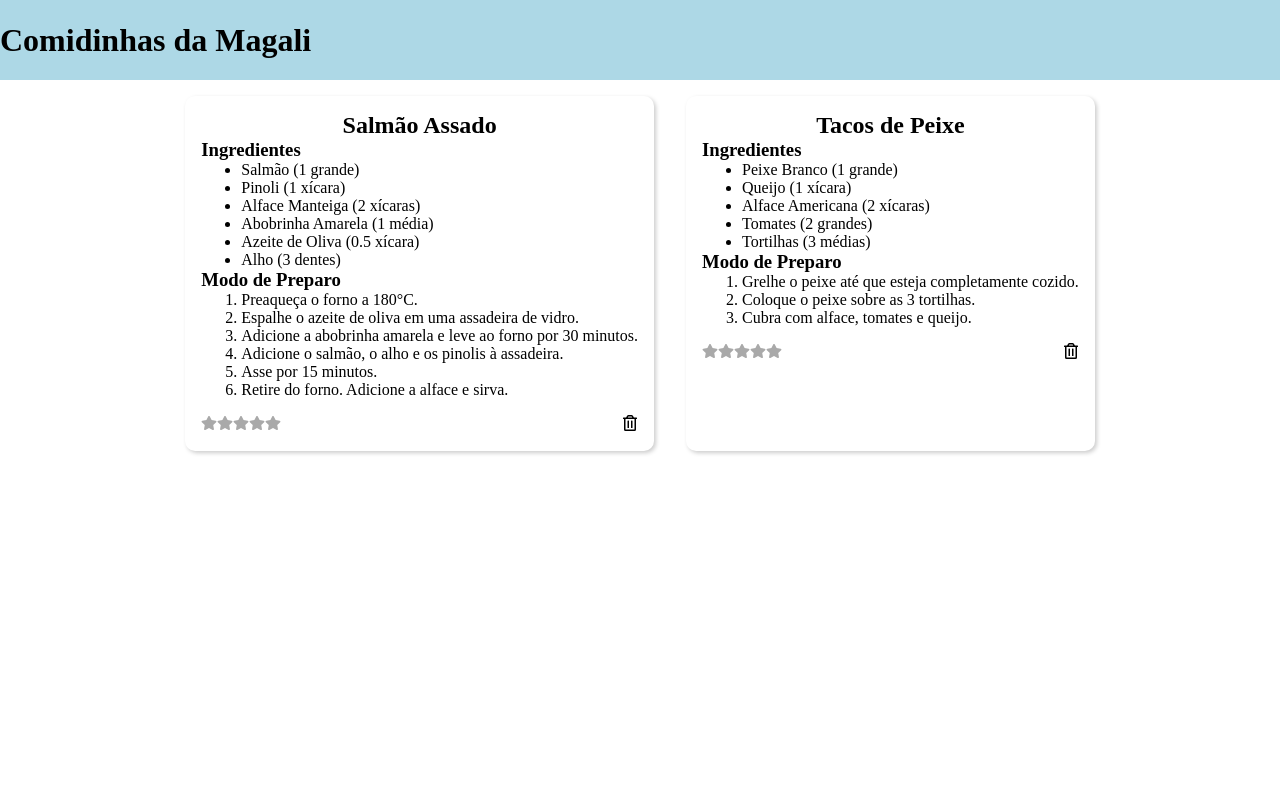
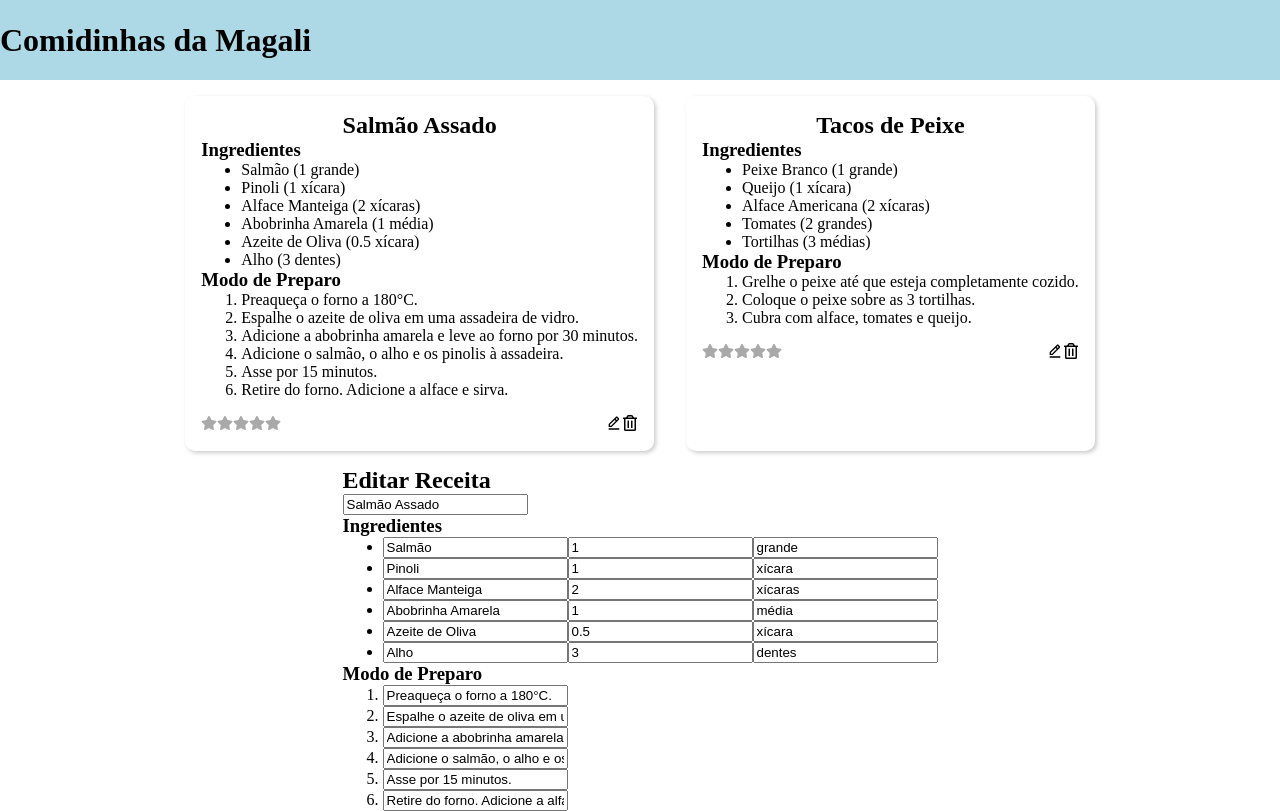
Before and after one commit to Kauan-13/IFSC_FEI2, a React (Vite) app in the folder receitas/: page / in a window 1280 px wide. Both pictures are taken after a click on the icon 630 px from the left and 423 px from the top of the page. Built offline with nearby package versions, Linux system fonts and the light colour scheme.

Commit message:
Formulario para editar Receitas

```diff
--- /dev/null
+++ b/receitas/src/componentes/Formulario/index.tsx
@@ -0,0 +1,46 @@
+import type { IReceita } from "../../interfaces/Receita"
+
+interface Props {
+    receita: IReceita | undefined
+    aoAtualizar: (r: IReceita) => void
+}
+
+const Formulario = ({receita, aoAtualizar}: Props) => {
+
+    // if (!receita) {
+    //     return <p>Selecione Receita</p>
+    // }
+
+    return (
+        <>
+            { receita &&
+                <form>
+                    <h2>Editar Receita</h2>
+                    <input type="text" name="nome" value={receita.nome} onChange={(e: React.ChangeEvent<HTMLInputElement>) => aoAtualizar({...receita, nome: e.target.value})}/>
+                    <h3>Ingredientes</h3>
+                    <ul>
+                        {receita.ingredientes.map((ingrediente, i) => (
+                            <li key={i}>
+                                <input type="text" name="ingrediente" value={ingrediente.nome}/>
+                                <input type="number" name="quantidade" value={ingrediente.quantidade}/>
+                                <input type="text" name="medida" value={ingrediente.medida}/>
+                            </li>
+                        ))}
+                    </ul>
+                    <h3>Modo de Preparo</h3>
+                    <ol>
+                        {receita.instrucoes.map((instrucao, i) => (
+
+                                <li key={i}>
+                                    <input type="text" name="instrucao" value={instrucao}/>
+                                </li>
+
+                        ))}
+                    </ol>
+                </form>
+            }
+        </>
+    )
+}
+
+export default Formulario;
--- a/receitas/src/componentes/Principal/index.tsx
+++ b/receitas/src/componentes/Principal/index.tsx
@@ -1,11 +1,16 @@
 import "./style.css"
 
 import Receita from "../Receita";
+import Formulario from "../Formulario";
+import { useState } from "react";
 import type { IReceita } from "../../interfaces/Receita";
 
 const Principal = () => {
 
-    const receitas: IReceita[] = [{
+
+    const [receitas, setReceitas] = useState([
+    {
+        id: 1,
         nome: "Salmão Assado",
         ingredientes: [
             { nome: "Salmão", quantidade: 1, medida: "grande" },
@@ -25,6 +30,7 @@ const Principal = () => {
         ],
     },
     {
+        id: 2,
         nome: "Tacos de Peixe",
         ingredientes: [
             { nome: "Peixe Branco", quantidade: 1, medida: "grande" },
@@ -38,18 +44,38 @@ const Principal = () => {
             "Coloque o peixe sobre as 3 tortilhas.",
             "Cubra com alface, tomates e queijo.",
         ],
-    }];
+    }])
+
+    const [receitaSelecionada, setReceitaSelecionada] = useState<IReceita | undefined>();
+
+    const apagarReceita = (id: number) => {
+        setReceitas(receitas.filter(receita => receita.id != id));
+    }
+
+    const atualizarReceita = (receita: IReceita) => {
+        setReceitas(receitas.map(r => (r.id === receita.id ? receita : r)));
+        setReceitaSelecionada(receita);
+    }
+
+    const aoEditar = (id: number) => {
+        setReceitaSelecionada(receitas.find(receita => receita.id === id));
+    }
 
     return (
         <main className="receitas">
             {receitas.map((receita, i) => (
                 <Receita
                     key={i}
+                    id={receita.id}
                     nome={receita.nome}
                     ingredientes={receita.ingredientes}
                     instrucoes={receita.instrucoes}
+                    aoDeletar={apagarReceita}
+                    aoEditar={aoEditar}
                 />
+
             ))}
+            <Formulario receita={receitaSelecionada} aoAtualizar={atualizarReceita}/>
         </main>
     )
 
--- a/receitas/src/componentes/Receita/index.tsx
+++ b/receitas/src/componentes/Receita/index.tsx
@@ -1,9 +1,24 @@
-import type { IReceita } from "../../interfaces/Receita"
 import { FaRegTrashAlt } from "react-icons/fa";
+import { BiEditAlt } from "react-icons/bi";
+
 import "./style.css"
 import Avaliacao from "../Avaliacao";
 
-const Receita = ({ nome, ingredientes, instrucoes }: IReceita) => {
+interface Props {
+    id: number,
+    nome: string,
+    ingredientes: {
+        nome: string,
+        quantidade: number,
+        medida: string
+    }[],
+    instrucoes: string[],
+    aoDeletar: (id: number) => void,
+    aoEditar: (id: number) => void
+}
+
+
+const Receita = ({id, nome, ingredientes, instrucoes, aoDeletar, aoEditar }: Props) => {
     return (
         <article className="receita">
             <h2>{nome}</h2>
@@ -21,7 +36,10 @@ const Receita = ({ nome, ingredientes, instrucoes }: IReceita) => {
             </ol>
             <div className="receita-rodape">
                 <Avaliacao/>
-                <FaRegTrashAlt />
+                <div>
+                    <BiEditAlt onClick={() => aoEditar(id)}/>
+                    <FaRegTrashAlt onClick={() => aoDeletar(id)}/>
+                </div>
             </div>
         </article>
     )
--- a/receitas/src/interfaces/Receita.tsx
+++ b/receitas/src/interfaces/Receita.tsx
@@ -1,4 +1,5 @@
 interface IReceita {
+    id: number,
     nome: string,
     ingredientes: {
         nome: string,
```
